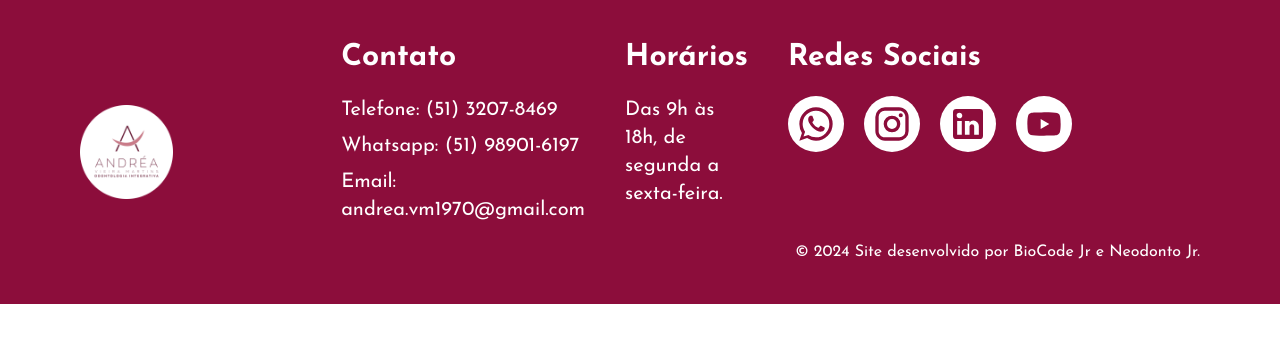
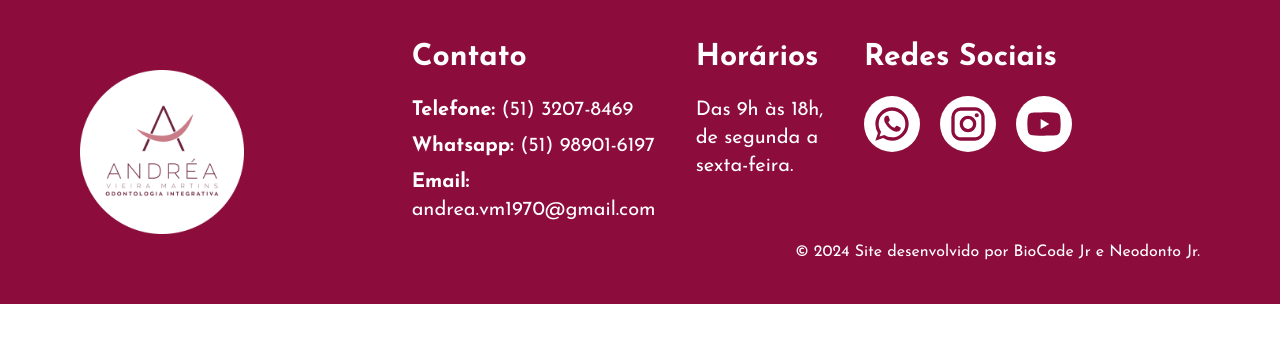
Before and after one commit to BioCode-Jr/neodonto_andrea, a Next.js app: page /components/Footer in a window 1280 px wide. Shown: the top 342 px of the page. Built offline with nearby package versions, Linux system fonts and the light colour scheme.

Commit message:
button pronto

```diff
--- a/pages/components/Footer.js
+++ b/pages/components/Footer.js
@@ -24,10 +24,14 @@ const Footer = () => {
           <div className='flex flex-col gap-5'>
             <span className='font-bold text-3xl '>Contato</span>
             <div className='flex flex-col gap-2 text-xl'>
-              <span>Telefone: (51) 3207-8469</span>
-              <span>Whatsapp: (51) 98901-6197</span>
               <span>
-                Email:{' '}
+                <b>Telefone:</b> (51) 3207-8469
+              </span>
+              <span>
+                <b>Whatsapp:</b> (51) 98901-6197
+              </span>
+              <span>
+                <b> Email:</b>{' '}
                 <a
                   href='mailto:contato
             @andrea.vm1970@gmail.com'
@@ -55,7 +59,7 @@ const Footer = () => {
                 </div>
               </Link>
               <Link
-                href='https://www.instagram.com/andrea.vieira.machado/'
+                href='https://www.instagram.com/draandreavieiramartins?igsh=b3RzY3phNWNwcnpt'
                 target='_blank'
               >
                 <div className='bg-white rounded-full p-2 box-border  hover:bg-gray-200'>
@@ -65,19 +69,9 @@ const Footer = () => {
                   />
                 </div>
               </Link>
+
               <Link
-                href='https://www.instagram.com/andrea.vieira.machado/'
-                target='_blank'
-              >
-                <div className='bg-white rounded-full p-2 box-border  hover:bg-gray-200'>
-                  <LinkedIn
-                    fontSize='large'
-                    sx={{ color: '#8c0d3b', fontSize: '40px' }}
-                  />
-                </div>
-              </Link>
-              <Link
-                href='https://www.instagram.com/andrea.vieira.machado/'
+                href='https://www.youtube.com/@andreavieiramartins8296'
                 target='_blank'
               >
                 <div className='bg-white rounded-full p-2 box-border  hover:bg-gray-200'>
--- a/pages/components/WhatsappButton.js
+++ b/pages/components/WhatsappButton.js
@@ -1,16 +1,43 @@
-import React from 'react'
-import { Fab } from '@mui/material'
+import React, { useEffect, useState, useRef } from 'react'
 import WhatsAppIcon from '@mui/icons-material/WhatsApp'
 import Link from 'next/link'
 
 const WhatsAppButton = () => {
+  const [isVisible, setIsVisible] = useState(true)
+  const footerRef = useRef(null)
+
+  useEffect(() => {
+    const footerElement = document.querySelector('footer')
+
+    if (!footerElement) return
+
+    footerRef.current = footerElement
+
+    const observer = new IntersectionObserver(
+      ([entry]) => {
+        setIsVisible(!entry.isIntersecting)
+      },
+      { root: null, threshold: 0.1 }
+    )
+
+    observer.observe(footerRef.current)
+
+    return () => {
+      if (footerRef.current) observer.unobserve(footerRef.current)
+    }
+  }, [])
+
   return (
     <Link
       href='https://wa.me/5551989016197'
       target='_blank'
       rel='noopener noreferrer'
     >
-      <div className='fixed bottom-4 right-4 flex items-center space-x-2 bg-white hover:bg-gray-200  py-2 px-3 rounded-full shadow-lg'>
+      <div
+        className={`fixed bottom-4 right-4 flex items-center space-x-2 bg-white hover:bg-gray-200 py-2 px-3 rounded-full shadow-lg transition-opacity duration-500 ${
+          isVisible ? 'opacity-100' : 'opacity-0 pointer-events-none'
+        }`}
+      >
         <div className='bg-green-800 rounded-full p-2 box-border shadow-sm'>
           <WhatsAppIcon
             fontSize='large'
```
Also changed, not shown: pages/index.js (+2 -89 lines).
